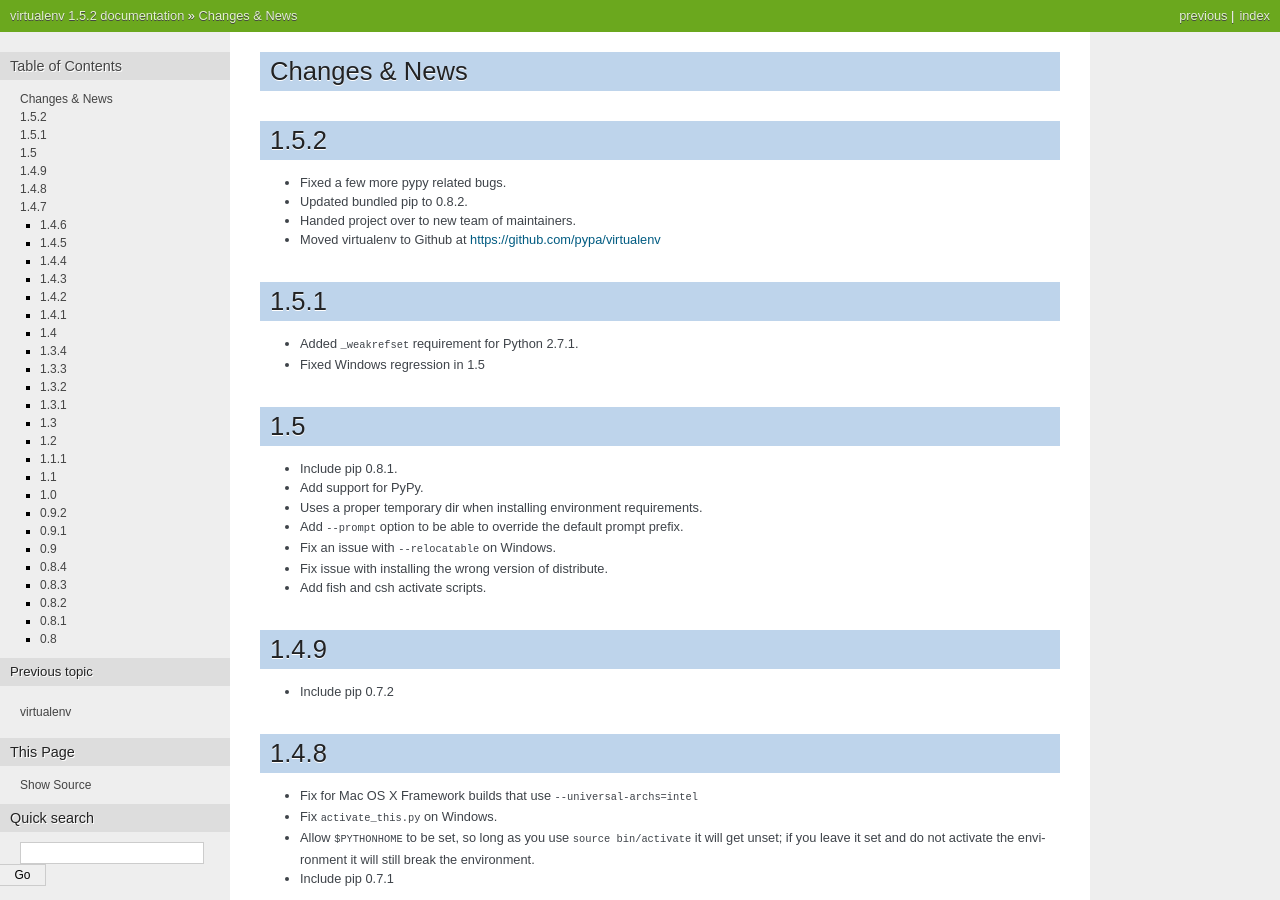
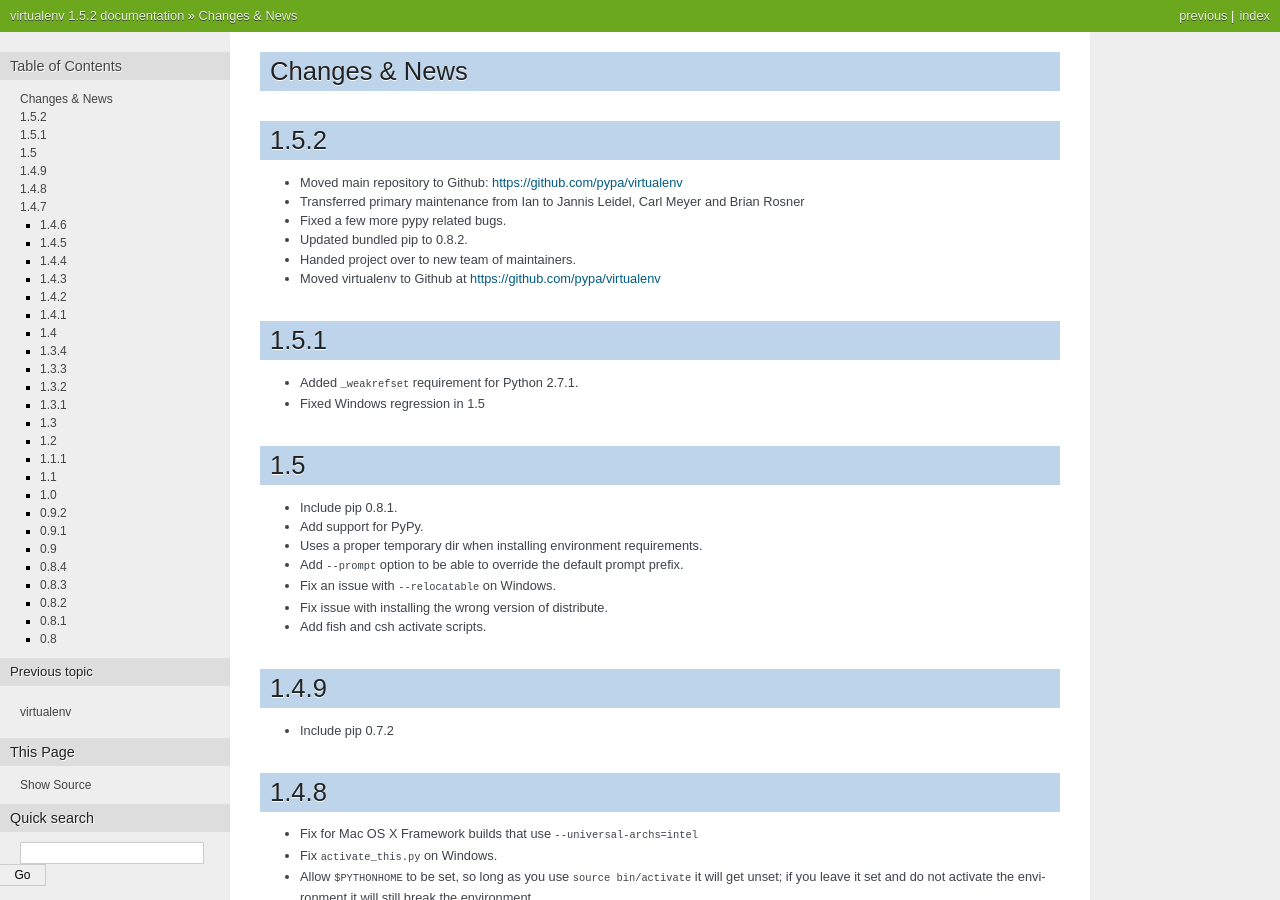
Before and after one commit to pypa/virtualenv, a Sphinx documentation site: the page built from docs/news.txt, in a window 1280 px wide and 900 px high. Built offline with Sphinx 7.4.7, drawn with Linux system fonts in a browser that asks for light colours.

Commit message:
Added note about maintainership and repo location change.

```diff
--- /dev/null
+++ b/REPO_HAS_MOVED.txt
@@ -0,0 +1 @@
+This repository has been moved to https://github.com/pypa/virtualenv
--- a/docs/news.txt
+++ b/docs/news.txt
@@ -3,6 +3,10 @@
 
 1.5.2
 -----
+
+* Moved main repository to Github: https://github.com/pypa/virtualenv
+
+* Transferred primary maintenance from Ian to Jannis Leidel, Carl Meyer and Brian Rosner
 
 * Fixed a few more pypy related bugs.
 
```
